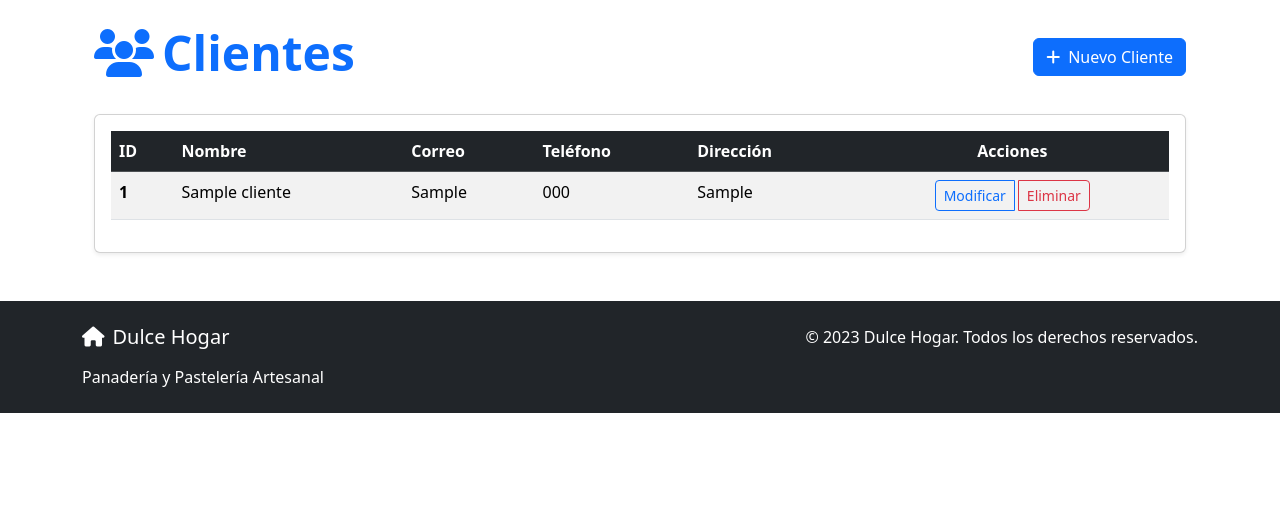
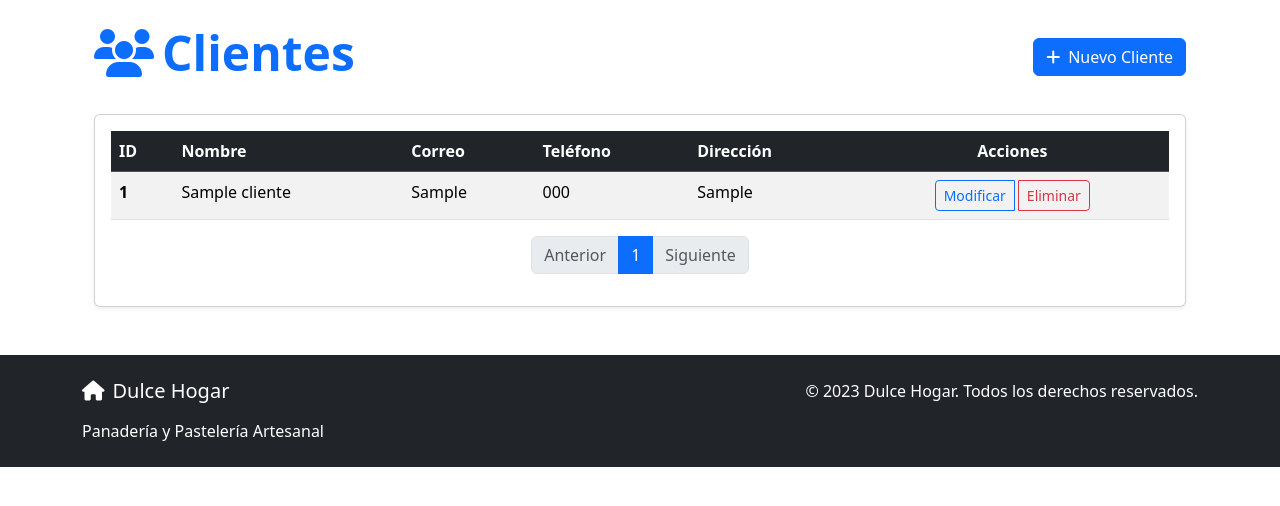
Before and after one commit to Dinatang/Proyecto, a Flask app: page /clientes in a window 1280 px wide. Shown: the part 69-575 px from the top of the page. Run offline with Flask 3, Linux system fonts and the light colour scheme; a user stored in the database is signed in; tables that the repository leaves empty hold one stand-in row (values such as "Sample post").

Commit message:
semana 16 actualizacion

```diff
--- a/app.py
+++ b/app.py
@@ -165,7 +165,8 @@ def about():
 @login_required
 @admin_required
 def listar_categorias():
-    categorias = Categoria.query.all()
+    page = request.args.get('page', 1, type=int)
+    categorias = Categoria.query.order_by(Categoria.id).paginate(page=page, per_page=10)
     return render_template("categories/list.html", categorias=categorias)
 
 @app.route('/categorias/nuevo', methods=["GET", "POST"])
@@ -261,7 +262,8 @@ def eliminar_producto(id):
 @app.route('/clientes')
 @login_required
 def listar_clientes():
-    clientes = Cliente.query.all()
+    page = request.args.get('page', 1, type=int)
+    clientes = Cliente.query.order_by(Cliente.id).paginate(page=page, per_page=10)
     return render_template("customers/list.html", clientes=clientes)
 
 @app.route('/clientes/nuevo', methods=["GET", "POST"])
@@ -308,7 +310,8 @@ def eliminar_cliente(id):
 @login_required
 @admin_required
 def listar_usuarios():
-    usuarios = Usuario.query.all()
+    page = request.args.get('page', 1, type=int)
+    usuarios = Usuario.query.order_by(Usuario.id).paginate(page=page, per_page=10)
     return render_template("users/list.html", usuarios=usuarios)
 
 @app.route("/usuarios/nuevo", methods=["GET", "POST"])
@@ -372,7 +375,8 @@ def eliminar_usuario(id):
 @app.route('/ordenes')
 @login_required
 def listar_ordenes():
-    ordenes = Orden.query.all()
+    page = request.args.get('page', 1, type=int)
+    ordenes = Orden.query.order_by(Orden.id).paginate(page=page, per_page=10)
     return render_template("orders/list.html", ordenes=ordenes)
 
 @app.route('/ordenes/nuevo', methods=["GET", "POST"])
--- a/templates/customers/list.html
+++ b/templates/customers/list.html
@@ -21,7 +21,7 @@
         {% endif %}
     {% endwith %}
 
-    {% if clientes %}
+    {% if clientes.items %}
     <div class="card shadow-sm">
         <div class="card-body">
             <div class="table-responsive">
@@ -37,7 +37,7 @@
                         </tr>
                     </thead>
                     <tbody>
-                        {% for c in clientes %}
+                        {% for c in clientes.items %}
                         <tr>
                             <th scope="row">{{ c.id }}</th>
                             <td>{{ c.nombre }}</td>
@@ -46,11 +46,9 @@
                             <td>{{ c.direccion }}</td>
                             <td class="text-center">
                                 <div class="btn-group" role="group">
-                                    <!-- Botón Modificar con texto -->
                                     <a href="{{ url_for('editar_cliente', id=c.id) }}" class="btn btn-sm btn-outline-primary me-1">
                                         Modificar
                                     </a>
-                                    <!-- Botón Eliminar con texto que abre modal -->
                                     <button type="button" class="btn btn-sm btn-outline-danger" data-bs-toggle="modal" data-bs-target="#eliminarModal{{ c.id }}">
                                         Eliminar
                                     </button>
@@ -82,6 +80,33 @@
                     </tbody>
                 </table>
             </div>
+
+            <!-- 🔹 Paginación -->
+            <nav aria-label="Page navigation">
+              <ul class="pagination justify-content-center">
+                {% if clientes.has_prev %}
+                  <li class="page-item">
+                    <a class="page-link" href="{{ url_for('listar_clientes', page=clientes.prev_num) }}">Anterior</a>
+                  </li>
+                {% else %}
+                  <li class="page-item disabled"><span class="page-link">Anterior</span></li>
+                {% endif %}
+
+                {% for p in range(1, clientes.pages + 1) %}
+                  <li class="page-item {% if p == clientes.page %}active{% endif %}">
+                    <a class="page-link" href="{{ url_for('listar_clientes', page=p) }}">{{ p }}</a>
+                  </li>
+                {% endfor %}
+
+                {% if clientes.has_next %}
+                  <li class="page-item">
+                    <a class="page-link" href="{{ url_for('listar_clientes', page=clientes.next_num) }}">Siguiente</a>
+                  </li>
+                {% else %}
+                  <li class="page-item disabled"><span class="page-link">Siguiente</span></li>
+                {% endif %}
+              </ul>
+            </nav>
         </div>
     </div>
     {% else %}
```
Also changed, not shown: templates/categories/list.html (+29 -4 lines).
